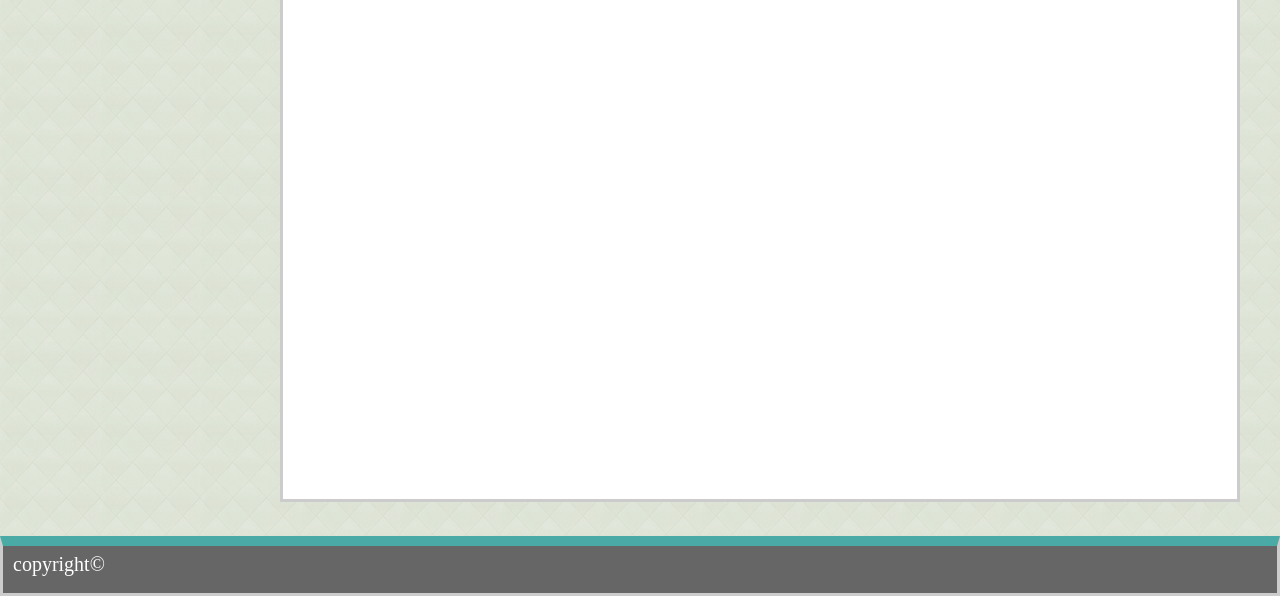
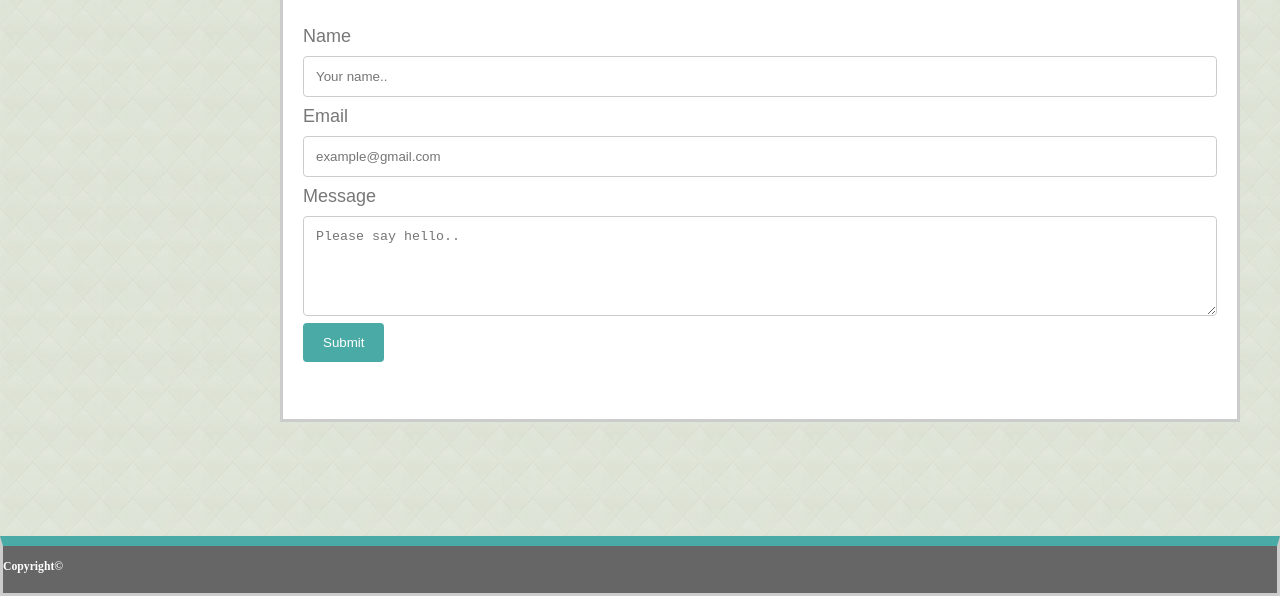
Before and after one commit to Davidlevens/Basic-Portfolio, a plain HTML site: page contact.html in a window 1280 px wide. Shown: the part 204-800 px from the top of the page. Drawn offline with Linux system fonts and the light colour scheme.

Commit message:
Contact revisions

```diff
--- a/assets/css/style.css
+++ b/assets/css/style.css
@@ -1,6 +1,6 @@
 * {
     box-sizing: border-box;
-    text-align: center;
+
   }
 
 
@@ -90,6 +90,7 @@
     color: #4aaaa5;
   }
 
+
   .container {
     background: #ffffff;
     width: 960px;
@@ -98,12 +99,18 @@
     margin-left: 270px;
     margin-right: 270px;
     clear: both;
+    text-align: left;
 
   }
 
+
+
   .content {
-    padding-right: 25px;
-    height: 600px;
+    /* padding-right: 25px; */
+    height: 520px;
+    left: 0;
+    right: 0;
+    /* float: left; */
   }
 
   h1 {
@@ -123,22 +130,92 @@
 
   img {
     float: left;
-    margin-left: 20px;
-    margin-right: 20px;
+    margin-left: 10px;
+    margin-right: 30px;
+    margin-bottom: 30px;
     filter: drop-shadow(10px 10px 5px #4aaaa5);
   }
 
   p {
     word-wrap: break-word;
     text-align: left;
-    font-size: 20px;
-    padding-left: 10px;
+    font-family: Arial, Helvetica, sans-serif;
+    color: #777777;
+    font-size: 18px;
+    padding-left: 20px;
+    padding-right: 20px;
     padding-top: 0;
     margin-top: 0;
     justify-content: flex-start;
     margin-right: 5px;
     float: left;
     line-height: 1.8;
+  }
+
+  input[type=text], select, textarea {
+    width: 100%;
+    padding: 12px;
+    border: 1px solid #ccc;
+    border-radius: 4px;
+    resize: vertical;
+  }
+
+  label {
+    padding: 0 12px 12px 0;
+    font-family: Arial, Helvetica, sans-serif;
+    color: #777777;
+    font-size: 18px;
+  }
+
+  input[type=submit] {
+    background-color: #4aaaa5;
+    color: white;
+    padding: 12px 20px;
+    border: none;
+    border-radius: 4px;
+    cursor: pointer;
+    float: left;
+  }
+
+  input[type=submit]:hover {
+    background-color: #45a049;
+  }
+
+  .box {
+    border-radius: 5px;
+    background-color:  #fffffff2;
+    padding-left: 20px;
+    padding-right: 20px;
+    height: 300px;
+    text-align: left;
+    /* display: inline-flexbox; */
+  }
+
+  .col-25 {
+    float: left;
+    width: 100%;
+    margin-top: 6px;
+  }
+
+  .col-100 {
+    float: left;
+    width: 100%;
+    margin-top: 6px;
+  }
+
+  /* Clear floats after the columns */
+  .row:after {
+    content: "";
+    display: table;
+    clear: both;
+  }
+
+  /* Responsive layout - when the screen is less than 600px wide, make the two columns stack on top of each other instead of next to each other */
+  @media screen and (max-width: 600px) {
+    .col-25, .col-100, input[type=submit] {
+      width: 100%;
+      margin-top: 0;
+    }
   }
 
 
@@ -155,5 +232,6 @@
    border: solid #cccccc;
    border-top-width: 10px;
    border-top-color:  #4aaaa5;
+   margin-top: 20px;
 
   }
--- a/contact.html
+++ b/contact.html
@@ -27,16 +27,53 @@
     </div>
 
     <div class="container">
+        <h1>Contact</h1>
+
         <div class="content">
-            <h1>Contact</h1>
+            <div class="box">
+                <form action="/action_page.php">
+                    <div class="row">
+                        <div class="col-25">
+                            <label for="name">Name</label>
+                        </div>
+                        <div class="col-100">
+                            <input type="text" id="name" name="fullname" placeholder="Your name..">
+                        </div>
+                    </div>
+                    <div class="row">
+                        <div class="col-25">
+                            <label for="lname">Email</label>
+                        </div>
+                        <div class="col-100">
+                            <input type="text" id="email" name="email" placeholder="example@gmail.com">
+                        </div>
+                    </div>
+
+                    <div class="row">
+                        <div class="col-25">
+                            <label for="message">Message</label>
+                        </div>
+                        <div class="col-100">
+                            <textarea id="message" name="message" placeholder="Please say hello.."
+                                style="height:100px"></textarea>
+                        </div>
+                    </div>
+                    <div class="row">
+                        <input type="submit" value="Submit">
+                    </div>
+                </form>
+            </div>
+
         </div>
 
 
-        <div class="footer">
 
-            <p>copyright©</p>
-        </div>
 
+    </div>
+
+    <div class="footer">
+
+        <h3>Copyright©</h3>
     </div>
 
 
```
